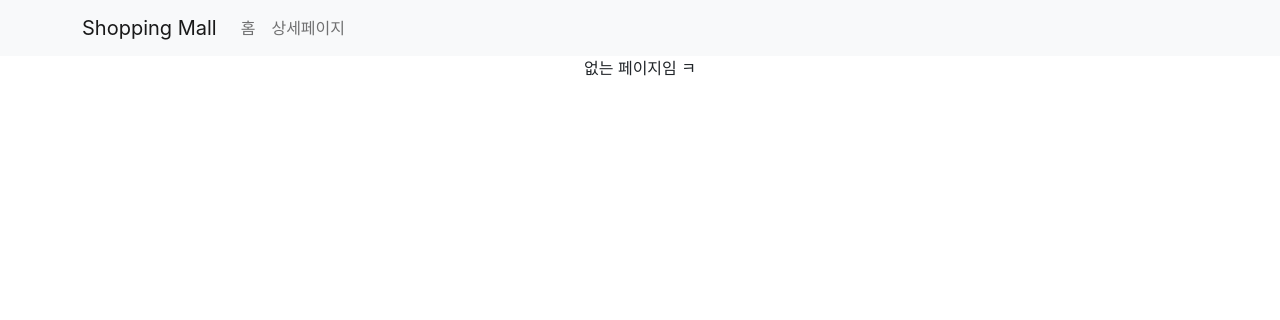
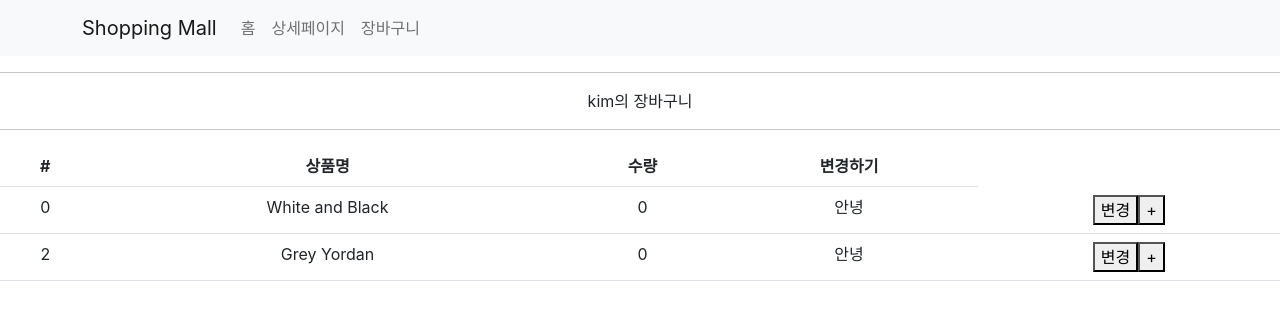
Before and after one commit to Growing-Jiwoo/Shopping-Mall, a React (Create React App) app: page /cart in a window 1280 px wide. Shown: the top 320 px of the page. Built offline with nearby package versions, Linux system fonts and the light colour scheme.

Commit message:
React.js - 쇼핑몰 만들기

```diff
--- a/package.json
+++ b/package.json
@@ -3,6 +3,7 @@
   "version": "0.1.0",
   "private": true,
   "dependencies": {
+    "@reduxjs/toolkit": "^1.9.0",
     "@testing-library/jest-dom": "^5.16.5",
     "@testing-library/react": "^13.4.0",
     "@testing-library/user-event": "^13.5.0",
@@ -11,6 +12,7 @@
     "react": "^18.2.0",
     "react-bootstrap": "^2.5.0",
     "react-dom": "^18.2.0",
+    "react-redux": "^8.0.5",
     "react-router-dom": "^6.4.3",
     "react-scripts": "5.0.1",
     "styled-components": "^5.3.6",
--- a/src/App.js
+++ b/src/App.js
@@ -5,6 +5,7 @@ import './App.css';
 import { Row, Col, Navbar, Container, Nav } from 'react-bootstrap';
 import data from "./data.js";
 import DetailComponent from "./routes/Product_Detail.js";
+import Cart from "./routes/Cart.js";
 import axios from "axios";
 
 import { Routes, Route, Link, useNavigate, Outlet } from 'react-router-dom'
@@ -61,6 +62,7 @@ function App() {
           <Nav className="me-auto">
             <Nav.Link onClick={() => { navigate('/') }}>홈</Nav.Link>
             <Nav.Link onClick={() => { navigate('detail') }}>상세페이지</Nav.Link>
+            <Nav.Link onClick={() => { navigate('cart') }}>장바구니</Nav.Link>
           </Nav>
         </Container>
       </Navbar>
@@ -110,6 +112,8 @@ function App() {
 
         <Route path="/detail/:id" element={<DetailComponent shoes={shoes} />}></Route>
 
+        <Route path="/cart" element={<Cart/>}></Route>
+
         <Route path="*" element={<div>없는 페이지임 ㅋ</div>}></Route>
 
       </Routes>
--- a/src/index.js
+++ b/src/index.js
@@ -4,13 +4,17 @@ import './index.css';
 import App from './App';
 import reportWebVitals from './reportWebVitals';
 import { BrowserRouter } from 'react-router-dom';
+import { Provider } from 'react-redux';
+import store from './store.js'
 
 const root = ReactDOM.createRoot(document.getElementById('root'));
 root.render(
   <React.StrictMode>
-    <BrowserRouter>
-    <App />
-    </BrowserRouter>
+    <Provider store={store}>
+      <BrowserRouter>
+        <App />
+      </BrowserRouter>
+    </Provider>
   </React.StrictMode>
 );
 
--- /dev/null
+++ b/src/routes/Cart.js
@@ -0,0 +1,59 @@
+import { Table } from 'react-bootstrap';
+import { useDispatch, useSelector } from 'react-redux';
+import { changeInitialState, changeInitialState_2, updateRemaining } from "./../store.js"
+
+
+function Cart() {
+
+    let user = useSelector((state) => { return state.user })
+    let stock = useSelector((state) => { return state.stock })
+    let remaining = useSelector((state) => { return state.remaining })
+    let product_info = useSelector((state) => { return state.product_info })
+
+    let dispatch = useDispatch()
+    return (
+        <div>
+            <hr></hr>
+            {user}의 장바구니
+            <hr></hr>
+            <Table>
+                <thead>
+                    <tr>
+                        <th>#</th>
+                        <th>상품명</th>
+                        <th>수량</th>
+                        <th>변경하기</th>
+                    </tr>
+                </thead>
+                <tbody>
+                    {
+                        product_info.map((value, index) =>
+                            <TableValue index={index} />
+                        )
+                    }
+                </tbody>
+            </Table>
+        </div>
+    )
+    function TableValue(props) {
+        return (
+            <tr key={props.index}>
+                <td>{product_info[props.index].id}</td>
+                <td>{product_info[props.index].name}</td>
+                {/* <td>{product_info[props.index].count}</td> */}
+                <td>{remaining}</td>
+                <td>안녕</td>
+                <td>
+                    <button onClick={() => {dispatch(changeInitialState())}}>변경</button>
+                    <button onClick={() => {dispatch(updateRemaining())}}>+</button>
+                </td>
+            </tr>
+        )
+    }
+}
+
+
+
+
+
+export default Cart
--- a/src/routes/Product_Detail.js
+++ b/src/routes/Product_Detail.js
@@ -101,7 +101,7 @@ function DetailComponent(props) {
               <Nav.Link onClick={() => { setChangeTab(2) }} eventKey="link-2">Option 3</Nav.Link>
             </Nav.Item>
           </Nav>
-          <TabContents tabname={changeTab} />
+          <TabContents shoes={props.shoes} tabname={changeTab} />
           {/* <Box>
             <span>👩🏻‍💻</span>
           </Box> */}
@@ -124,10 +124,10 @@ function DetailComponent(props) {
 // }
 
 
-function TabContents({ tabname }) {
+function TabContents({ tabname, shoes }) {
   return <div>
     <TabTextAnimation>
-      {[<div>탭0</div>, <div>탭1</div>, <div>탭2</div>][tabname]}
+      {[<div>{shoes[0].title}</div>, <div>탭1</div>, <div>탭2</div>][tabname]}
     </TabTextAnimation>
   </div>
 }
--- /dev/null
+++ b/src/store.js
@@ -0,0 +1,53 @@
+import { configureStore, createSlice } from '@reduxjs/toolkit'
+
+let remaining = createSlice({
+    name : 'remaining',
+    initialState : 0,
+    reducers : {
+        updateRemaining(state){
+            return state +=1
+        }
+    }
+})
+
+export let {updateRemaining} = remaining.actions
+
+let user = createSlice({
+    name : 'user',
+    initialState : 'kim',
+    reducers : {
+        changeInitialState(state){
+            // return 'kimjiwoo'
+            return state + 'jiwoo'
+        },
+        changeInitialState_2(){
+            // return 'kimjiwoo'
+            return 'ohjihyun'
+        },
+    }
+});
+
+export let {changeInitialState, changeInitialState_2} = user.actions
+
+let stock = createSlice({
+    name : 'stock',
+    initialState : [10,11,12]
+});
+
+let product_info = createSlice({
+    name : 'product_info',
+    initialState : [
+        {id : 0, name : 'White and Black', count : 2},
+        {id : 2, name : 'Grey Yordan', count : 1}
+      ]
+})
+
+
+export default configureStore({
+  reducer: {
+    user : user.reducer,
+    stock : stock.reducer,
+    product_info : product_info.reducer,
+    remaining : remaining.reducer
+   }
+})
```
Also changed, not shown: 2 other files (tests, documents, lock files or other folders).
